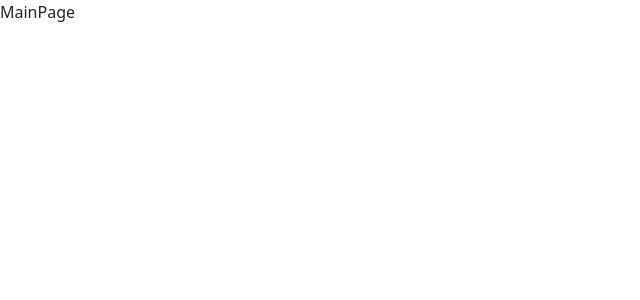
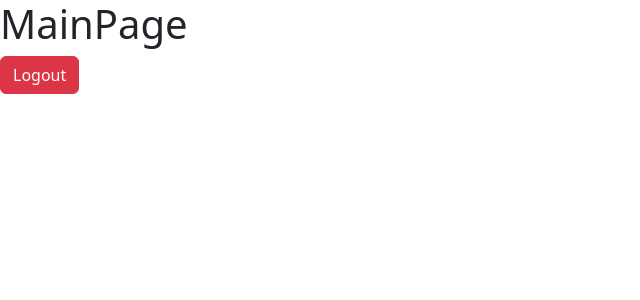
Before and after one commit to ulima-pw/2025_0-4.PomodoApp-Frontend, a React (Vite) app: page /main in a window 1280 px wide. Shown: the top 300 px of the page, without its empty margins (0-640 px from the left). Built offline with nearby package versions, Linux system fonts and the light colour scheme.

Commit message:
uso de sessionStorage

```diff
--- a/src/pages/LoginPage.tsx
+++ b/src/pages/LoginPage.tsx
@@ -2,7 +2,7 @@ import { Link, NavLink, useNavigate } from "react-router-dom"
 import FormularioLoginSeccion from "../components/FormularioLoginSeccion"
 import TitulosSeccion from "../components/TitulosSeccion"
 import "./LoginPage.css"
-import { useState } from "react"
+import { useEffect, useState } from "react"
 import ModalFormularioLogin from "../components/ModalFormularioLogin"
 
 const LoginPage = () => {
@@ -10,9 +10,24 @@ const LoginPage = () => {
 
     const [showModal, setShowModal] = useState<boolean>(false)
 
+    // Se va a ejecutar al terminar el renderizado del componente
+    useEffect(() => {
+        const usuario = sessionStorage.getItem("usuario")
+        if (usuario != null) {
+            navigate("/main")
+        }
+    })
+
     const loginHandler = (usuario : string, password:string) => {
         if (usuario == "PW" && password == "123") {
             // Login correcto
+            const user = {
+                usuario : usuario,
+                password : password
+            }
+            const userJSON = JSON.stringify(user)
+            console.log(userJSON)
+            sessionStorage.setItem("usuario", userJSON)
             navigate("/main")
         }else {
             // Login incorrecto
--- a/src/pages/MainPage.tsx
+++ b/src/pages/MainPage.tsx
@@ -1,5 +1,18 @@
+import { useNavigate } from "react-router-dom"
+
 const MainPage = () => {
-    return <div>MainPage</div>
+    const navigate = useNavigate()
+    return <div>
+        <h1>MainPage</h1>
+        <button type="button"
+        className="btn btn-danger"
+                onClick={ () => {
+                    sessionStorage.removeItem("usuario")
+                    navigate("/")
+                } } >
+            Logout
+        </button>
+    </div>
 }
 
 export default MainPage
```
